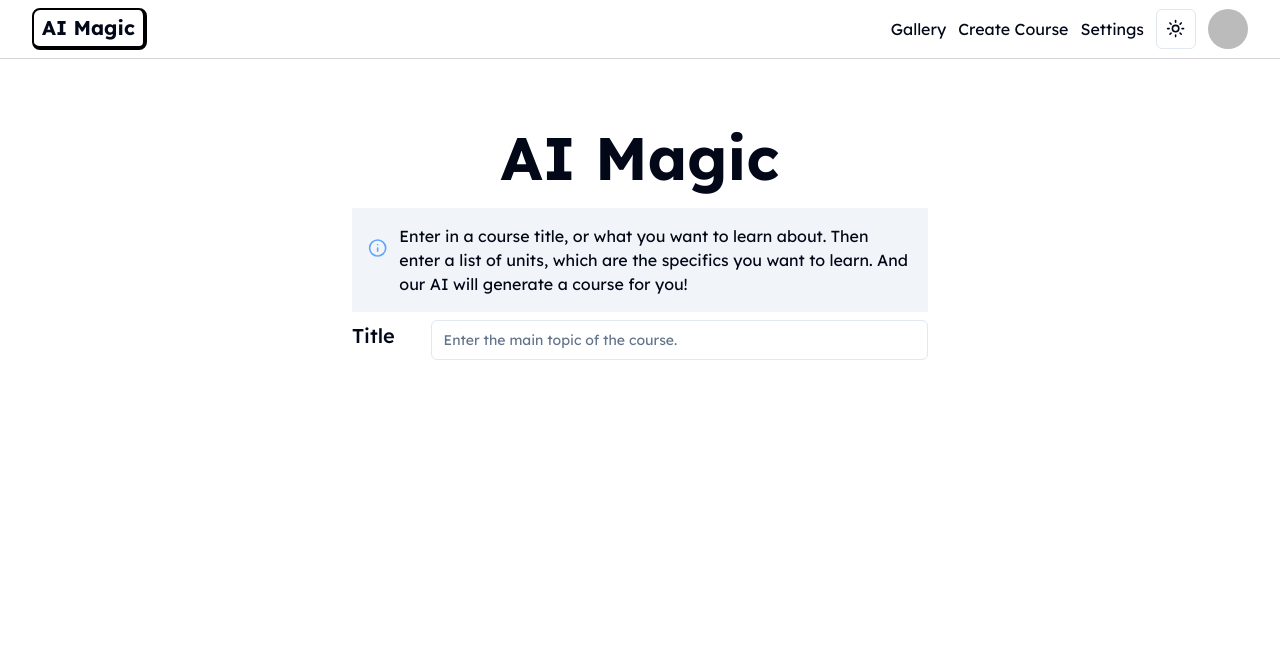
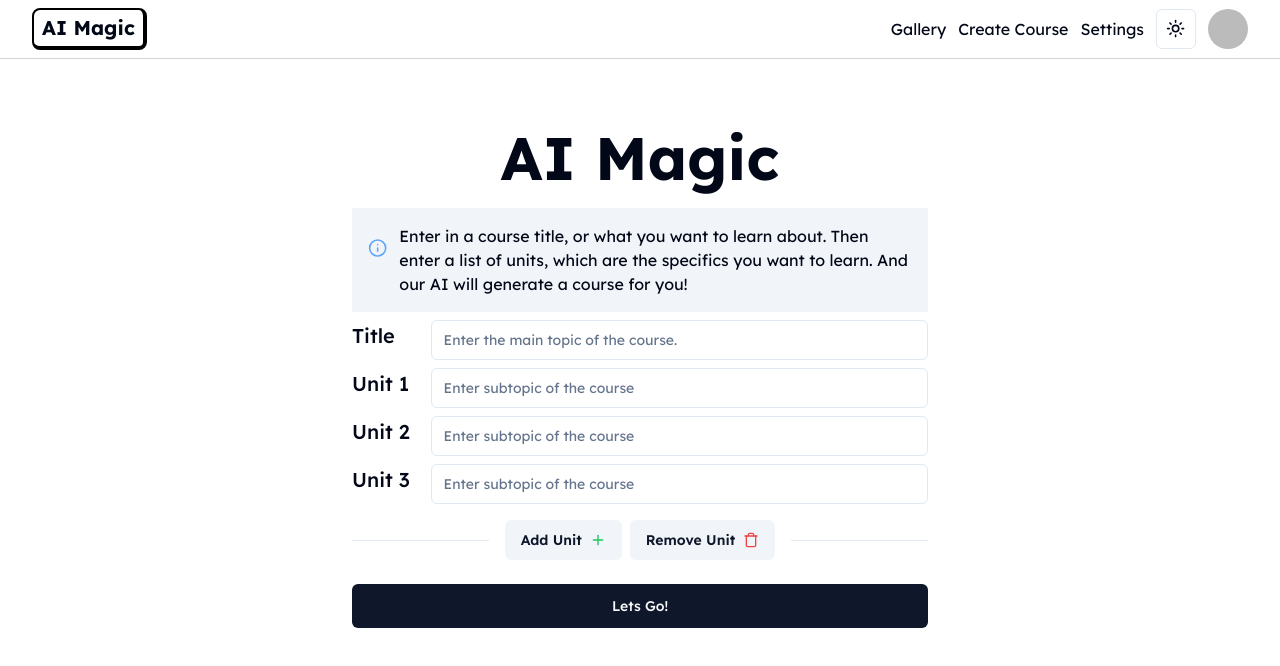
Before and after one commit to vishwajeetraj11/ai-course-builder, a Next.js app: page /create in a window 1280 px wide. Shown: the top 666 px of the page. Built offline with nearby package versions, Linux system fonts and the light colour scheme; no server answers; sample sign-in values are in the browser's storage.

Commit message:
Added Course Create Form

```diff
--- a/package.json
+++ b/package.json
@@ -15,6 +15,7 @@
     "@radix-ui/react-avatar": "^1.0.4",
     "@radix-ui/react-dropdown-menu": "^2.0.6",
     "@radix-ui/react-label": "^2.0.2",
+    "@radix-ui/react-separator": "^1.0.3",
     "@radix-ui/react-slot": "^1.0.2",
     "class-variance-authority": "^0.7.0",
     "clsx": "^2.0.0",
--- a/src/components/CreateCourseForm.tsx
+++ b/src/components/CreateCourseForm.tsx
@@ -7,6 +7,9 @@ import { createChapterSchema } from "@/validators/course";
 import { zodResolver } from "@hookform/resolvers/zod";
 import { useForm } from "react-hook-form";
 import { Input } from "./ui/input";
+import { Separator } from "./ui/separator";
+import { Button } from "./ui/button";
+import { Plus, Trash } from "lucide-react";
 type Props = {};
 
 type Input = z.infer<typeof createChapterSchema>;
@@ -20,7 +23,7 @@ const CreateCourseForm = (props: Props) => {
     },
   });
   const onSubmit = (data: Input) => {
-    console.log(data);
+    // console.log(data);
   };
   return (
     <div className="w-full">
@@ -41,6 +44,69 @@ const CreateCourseForm = (props: Props) => {
             name="title"
             control={form.control}
           />
+          {form.watch("units").map((_, index) => {
+            return (
+              <div key={index}>
+                <FormField
+                  key={index}
+                  control={form.control}
+                  name={`units.${index}`}
+                  render={({ field }) => {
+                    return (
+                      <FormItem className="flex flex-col items-start w-full sm:items-center sm:flex-row">
+                        <FormLabel className="flex-[1] text-xl">
+                          Unit {index + 1}
+                        </FormLabel>
+                        <FormControl className="flex-[6]">
+                          <Input
+                            placeholder="Enter subtopic of the course"
+                            {...field}
+                          />
+                        </FormControl>
+                      </FormItem>
+                    );
+                  }}
+                />
+              </div>
+            );
+          })}
+          <div className="flex items-center justify-center mt-4">
+            <Separator className="flex-[1]" />
+            <div className="mx-4">
+              <Button
+                type="button"
+                variant="secondary"
+                className="font-semibold"
+                onClick={() => {
+                  form.setValue("units", [...form.watch("units"), ""]);
+                }}
+              >
+                Add Unit
+                <Plus className="w-4 h-4 ml-2 text-green-500" />
+              </Button>
+
+              <Button
+                type="button"
+                variant="secondary"
+                className="font-semibold ml-2"
+                onClick={() => {
+                  form.setValue("units", form.watch("units").slice(0, -1));
+                }}
+              >
+                Remove Unit
+                <Trash className="w-4 h-4 ml-2 text-red-500" />
+              </Button>
+            </div>
+            <Separator className="flex-[1]" />
+          </div>
+          <Button
+            // disabled={isLoading}
+            type="submit"
+            className="w-full mt-6"
+            size="lg"
+          >
+            Lets Go!
+          </Button>
         </form>
       </Form>
     </div>
--- /dev/null
+++ b/src/components/ui/separator.tsx
@@ -0,0 +1,31 @@
+"use client"
+
+import * as React from "react"
+import * as SeparatorPrimitive from "@radix-ui/react-separator"
+
+import { cn } from "@/lib/utils"
+
+const Separator = React.forwardRef<
+  React.ElementRef<typeof SeparatorPrimitive.Root>,
+  React.ComponentPropsWithoutRef<typeof SeparatorPrimitive.Root>
+>(
+  (
+    { className, orientation = "horizontal", decorative = true, ...props },
+    ref
+  ) => (
+    <SeparatorPrimitive.Root
+      ref={ref}
+      decorative={decorative}
+      orientation={orientation}
+      className={cn(
+        "shrink-0 bg-border",
+        orientation === "horizontal" ? "h-[1px] w-full" : "h-full w-[1px]",
+        className
+      )}
+      {...props}
+    />
+  )
+)
+Separator.displayName = SeparatorPrimitive.Root.displayName
+
+export { Separator }
```
Also changed, not shown: 1 other file (tests, documents, lock files or other folders).
